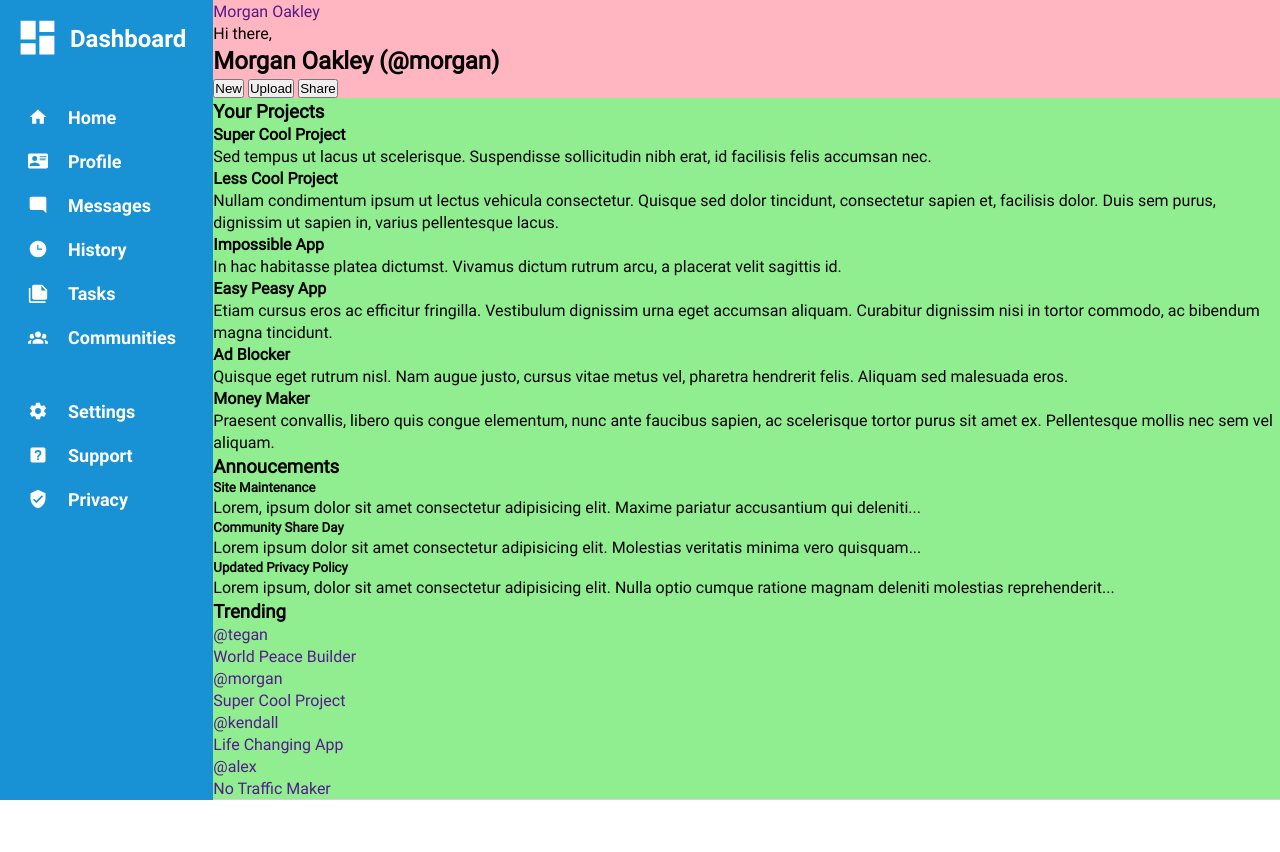
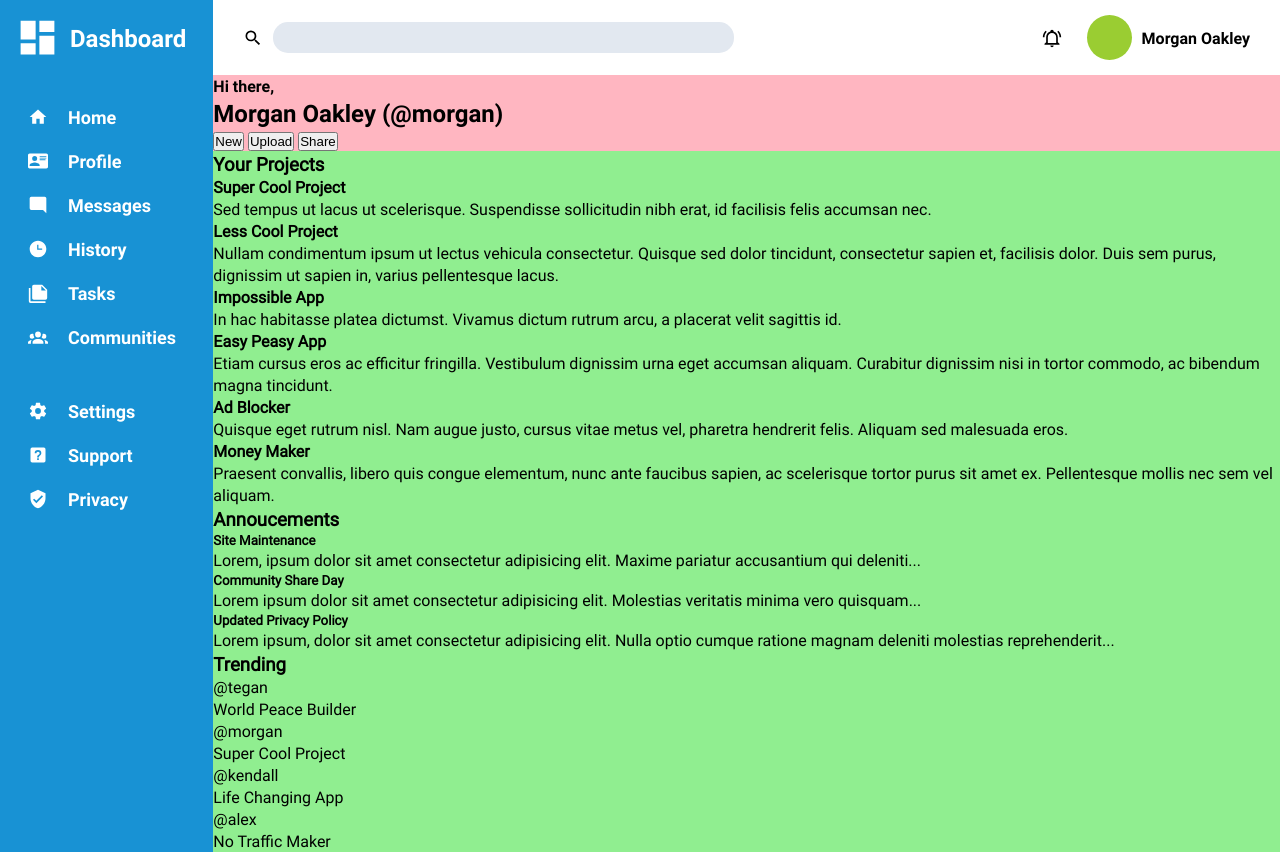
Before and after one commit to shrey9s/odin-admin-dashboard, a plain HTML site: page index.html in a window 1280 px wide. Before the commit the page ends 800 px from the top, so only its background shows below. Drawn offline with Linux system fonts and the light colour scheme.

Commit message:
Lay out the top elements of the header using Grid
Top elements refers to the elements in the class upper-header of the
header section

```diff
--- a/index.html
+++ b/index.html
@@ -19,42 +19,42 @@
             <nav class="nav-links">
                 <ul class="nav-links-1">
                     <li>
-                        <img class="filter-white" src="./icons/home.svg" alt="Home icon">
+                        <img class="icon filter-white" src="./icons/home.svg" alt="Home icon">
                         <a href="">Home</a>
                     </li>
                     <li>
-                        <img class="filter-white" src="./icons/profile.svg" alt="Profile icon">
+                        <img class="icon filter-white" src="./icons/profile.svg" alt="Profile icon">
                         <a href="">Profile</a>
                     </li>
                     <li>
-                        <img class="filter-white" src="./icons/messages.svg" alt="Messages icon">
+                        <img class="icon filter-white" src="./icons/messages.svg" alt="Messages icon">
                         <a href="">Messages</a>
                     </li>
                     <li>
-                        <img class="filter-white" src="./icons/history.svg" alt="History icon">
+                        <img class="icon filter-white" src="./icons/history.svg" alt="History icon">
                         <a href="">History</a>
                     </li>
                     <li>
-                        <img class="filter-white" src="./icons/tasks.svg" alt="Tasks icon">
+                        <img class="icon filter-white" src="./icons/tasks.svg" alt="Tasks icon">
                         <a href="">Tasks</a>
                     </li>
                     <li>
-                        <img class="filter-white" src="./icons/communities.svg" alt="Communities icon">
+                        <img class="icon filter-white" src="./icons/communities.svg" alt="Communities icon">
                         <a href="">Communities</a>
                     </li>
                 </ul>
 
                 <ul class="nav-links-2">
                     <li>
-                        <img class="filter-white" src="./icons/settings.svg" alt="Settings icon">
+                        <img class="icon filter-white" src="./icons/settings.svg" alt="Settings icon">
                         <a href="">Settings</a>
                     </li>
                     <li>
-                        <img class="filter-white" src="./icons/support.svg" alt="Support icon">
+                        <img class="icon filter-white" src="./icons/support.svg" alt="Support icon">
                         <a href="">Support</a>
                     </li>
                     <li>
-                        <img class="filter-white" src="./icons/privacy.svg" alt="Privacy icon">
+                        <img class="icon filter-white" src="./icons/privacy.svg" alt="Privacy icon">
                         <a href="">Privacy</a>
                     </li>
                 </ul>
@@ -65,17 +65,18 @@
             <header class="header">
                 <div class="upper-header">
                     <div class="search-container">
-                        <!--Search icon-->
-                        <span class="search-bar"></span>
+                        <img class="icon" src="./icons/search.svg" alt="Search icon">
+                        <input class="search-bar"></input>
                     </div>
                     <div class="user-settings">
-                        <!--Notification bell icon-->
+                        <img class="icon" src="./icons/bell.svg" alt="Notification bell icon">
                         <div class="user-profile">
-                            <!--Profile picture-->
+                            <div class="profile-picture"></div>
                             <a href="">Morgan Oakley</a>
                         </div>
                     </div>
                 </div>
+
                 <div class="lower-header">
                     <div class="greeting">
                         <!--Profile picture-->
--- a/style.css
+++ b/style.css
@@ -39,11 +39,12 @@ ul {
 }
 
 a {
+    color: inherit;
     text-decoration: none;
 }
 
 .grid-container {
-    height: 100vh;
+    /*height: 100vh;*/
     display: grid;
     grid-template-columns: 1fr 5fr;
 }
@@ -78,7 +79,7 @@ a {
     display: grid;
     row-gap: 50px;
     padding: 0 28px;
-    /*border: 1px solid red;*/
+   /*border: 1px solid red;*/
 }
 
 .nav-links-1,
@@ -86,6 +87,10 @@ a {
     display: grid;
     row-gap: 20px;
     /*border: 1px solid pink;*/
+}
+
+.nav-links-1 {
+    grid-template-rows: repeat(6, 1fr);
 }
 
 .nav-links-1 li,
@@ -97,13 +102,12 @@ a {
     /*border: 1px solid yellow;*/
 }
 
-.nav-links img {
+.icon {
     width: 20px;
     /*border: 1px solid aquamarine;*/
 }
 
 .nav-links a {
-    color: inherit;
     font-size: 18px;
     /*border: 1px solid aqua;*/
 }
@@ -114,14 +118,69 @@ a {
 
 /* ------------------- */
 
+.header-main-container {
+    display: grid;
+    background-color: lightgray;
+}
+
+/* ----- Header ----- */
+
 .header {
+    display: grid;
+    font-family: 'robotobold';
     background-color: lightpink;
 }
+
+.upper-header {
+    display: grid;
+    grid-template-columns: 1fr 1fr;
+    align-items: center;
+    padding: 15px 30px;
+    column-gap: 25px;
+    background-color: #ffffff;
+}
+
+.search-container {
+    display: grid;
+    grid-template-columns: 20px 1fr;
+    align-items: center;
+    column-gap: 10px;
+    /*border: 1px solid red;*/
+}
+
+.search-bar {
+    padding: 8px;
+    border: none;
+    border-radius: 15px;
+    background-color: #e2e8f0;
+}
+
+.user-settings {
+    justify-self: end;
+    display: grid;
+    grid-template-columns: 20px 1fr;
+    align-items: center;
+    column-gap: 25px;
+    /*border: 1px solid red;*/
+}
+
+.user-profile {
+    display: grid;
+    grid-template-columns: 45px 1fr;
+    align-items: center;
+    gap: 10px;
+    /*border: 1px solid blue;*/
+}
+
+.profile-picture {
+    width: 45px;
+    height: 45px;
+    background-color: yellowgreen;
+    border-radius: 100px;
+}
+
+/* ------------------ */
 
 .main-content {
     background-color: lightgreen;
 }
-
-.header-main-container {
-    background-color: lightgray;
-}
```
Also changed, not shown: icons/bell.svg (added), icons/search.svg (added).
